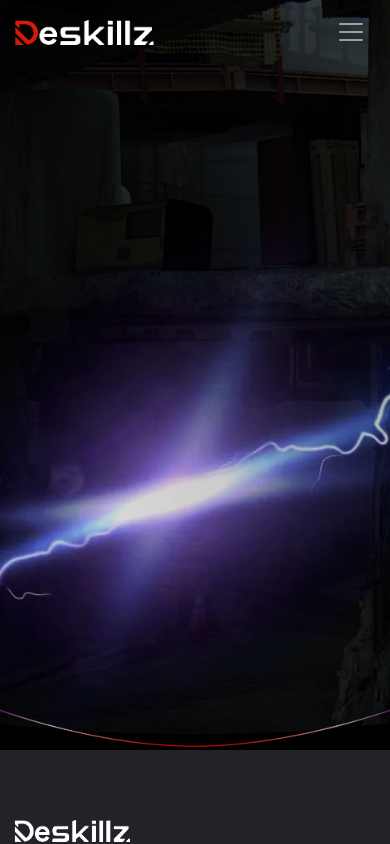
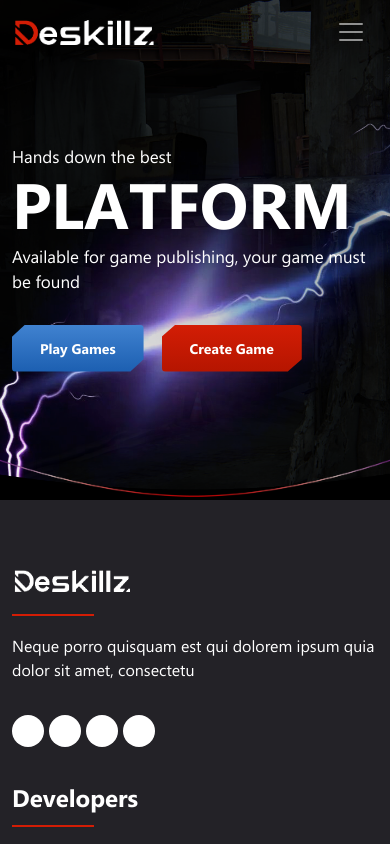
Before and after one commit to faizansultan0/deskillz, a React (Create React App) app: page / in a window 390 px wide. Shown: the top 844 px of the page. Built offline with nearby package versions, Linux system fonts and the light colour scheme.

Commit message:
Home Banner section completed

```diff
--- a/src/App.css
+++ b/src/App.css
@@ -12,6 +12,7 @@
 /* Global CSS */
 * {
     font-family: GadugiBold, sans-serif;
+    color: white;
 }
 
 @media (min-width: 1700px) {
--- a/src/components/footer/footer.css
+++ b/src/components/footer/footer.css
@@ -100,6 +100,7 @@
 
 .footer-links {
     padding: 0;
+    list-style-type: none;
 }
 
 .footer-link-li {
@@ -117,7 +118,7 @@
     text-align: center;
     padding: 9px 0 12px;
     margin: 0;
-    font-family: GadugiRegular;
+    font-family: GadugiRegular, sans-serif;
 }
 
 @media screen and (max-width: 1699.9px) {
--- /dev/null
+++ b/src/components/globalButton/globalButton.css
@@ -0,0 +1,49 @@
+.global-btn {
+    color: white;
+    text-decoration: none;
+    font-size: 20px;
+    border-radius: 4px;
+    clip-path: polygon(10% 0, 100% 0, 100% 74%, 90% 100%, 0 100%, 0 26%);
+    position: relative;
+}
+
+.blue-btn {
+    padding: 22px 46px;
+    background: linear-gradient(180deg, #4082D0 0%, #1C5FB1 100%);
+    overflow: hidden;
+}
+
+.blue-btn::before {
+    content: ' ';
+    position: absolute;
+    top: 0;
+    left: 0;
+    clip-path: polygon(10% 0, 100% 0, 100% 74%, 90% 100%, 0 100%, 0 26%);
+    width: 100%;
+    height: 100%;
+}
+
+.blue-btn::after {
+    position: absolute;
+    left: 50%;
+    top: 50%;
+    background-color: white;
+    opacity: 16%;
+    height: 0px;
+    width: 0px;
+    content: '';
+    transform: translate(-50%, -50%);
+    border-radius: 50%;
+    transition: 0.3s ease-out;
+    transition-delay: 0.3s;
+}
+
+.blue-btn:hover::after {
+    height: 60px;
+    width: 60px;
+}
+
+.red-btn {
+    padding: 22px 40px;
+    background: linear-gradient(180deg, #D31D05 0%, #B51500 100%);
+}
--- /dev/null
+++ b/src/components/globalButton/globalButton.jsx
@@ -0,0 +1,13 @@
+import { Link } from "react-router-dom";
+import './globalButton.css';
+
+
+const GlobalButton = (props) => {
+    return (
+        <Link to={props.to} className={`global-btn ${props.type}`}>
+            {props.text}
+        </Link>
+    )
+}
+
+export default GlobalButton;
--- a/src/components/header/header.css
+++ b/src/components/header/header.css
@@ -102,3 +102,15 @@
         border: none;
     }
 }
+
+@media screen and (max-width: 480px) {
+    .header .navbar {
+        padding: 0;
+    }
+}
+
+@media screen and (max-width: 380px) {
+    .header .logo .logo-img {
+        width: 120px;
+    }
+}
--- a/src/components/header/header.jsx
+++ b/src/components/header/header.jsx
@@ -22,19 +22,19 @@ const Header = () => {
                             <Navbar.Collapse id="basic-navbar-nav">
                                 <Nav className="me-auto">
                                     <Nav.Item>
-                                        <Nav.Link href="/">Home</Nav.Link>
+                                        <Link className='nav-link' to="/">Home</Link>
                                     </Nav.Item>
                                     <Nav.Item>
-                                        <Nav.Link href="#link">Developers</Nav.Link>
+                                        <Link className='nav-link' to="/explore">Developers</Link>
                                     </Nav.Item>
                                     <Nav.Item>
-                                        <Nav.Link href="#link">Players</Nav.Link>
+                                        <Link className='nav-link' to="/game-details">Players</Link>
                                     </Nav.Item>
                                     <Nav.Item>
-                                        <Nav.Link href="#link">About Us</Nav.Link>
+                                        <Link className='nav-link' to="#link">About Us</Link>
                                     </Nav.Item>
                                     <Nav.Item>
-                                        <Nav.Link href="#link">News</Nav.Link>
+                                        <Link className='nav-link' to="#link">News</Link>
                                     </Nav.Item>
                                     {/* <Nav.Item>
                                         <Player
--- a/src/components/home/home.css
+++ b/src/components/home/home.css
@@ -20,28 +20,152 @@
 .banner-imgs .img-2-div {
     position: absolute;
     bottom: 0;
-    right: 0;
+    right: -144px;
 }
 
 .banner-imgs .img {
     width: 97%;
 }
 
+/* Banner Right Content */
+.banner .right-content {
+    padding-top: 206px;
+}
+
+.banner .best-para {
+    font-size: 28px;
+    font-family: GadugiRegular, sans-serif;
+    text-align: right;
+    margin: 0;
+}
+
+.banner .hero-heading {
+    font-size: 140px;
+    line-height: 144px;
+    text-align: right;
+    text-transform: uppercase;
+}
+
+.banner .available-para {
+    font-size: 29px;
+    text-align: right;
+    font-family: GadugiRegular, sans-serif;
+    margin-bottom: 30px;
+}
+
+.banner .buttons {
+    display: flex;
+    justify-content: flex-end;
+    align-items: center;
+    gap: 25px;
+}
+
 @media screen and (max-width: 1699.9px) {
     .banner-imgs .img-2-div {
         display: none;
+    }
+
+    /* Banner Right Section */
+    .banner .right-content {
+        padding-top: 180px;
+    }
+
+    .banner .hero-heading {
+        font-size: 118px;
+    }
+}
+
+@media screen and (max-width: 1500px) {
+    .banner .right-content {
+        padding-top: 150px;
+    }
+
+    .banner .best-para {
+        font-size: 23px;
+    }
+
+    .banner .hero-heading {
+        font-size: 104px;
+        line-height: 110px;
+    }
+
+    .banner .available-para {
+        font-size: 24px;
+    }
+
+    .global-btn {
+        font-size: 18px;
     }
 }
 
 @media screen and (max-width: 1399.9px) {
     .banner {
         background: url('../../assets/images/banner-bt-line.png') bottom center /100% no-repeat, url('../../assets/images/home-banner-bg.png') top center /auto 98% no-repeat, #000;
+        height: 720px;
+    }
+
+    .banner-imgs {
+        height: 646px;
+    }
+
+    .banner-imgs .img {
+        width: 80%;
+    }
+
+    .banner .best-para {
+        font-size: 19px;
+    }
+
+    .banner .hero-heading {
+        font-size: 96px;
+        line-height: 100px;
+    }
+
+    .banner .available-para {
+        font-size: 20px;
+    }
+
+    .global-btn {
+        font-size: 16px;
+    }
+
+    .blue-btn {
+        padding: 18px 38px;
+    }
+
+    .red-btn {
+        padding: 18px 34px;
     }
 }
 
 @media screen and (max-width: 1199.9px) {
     .banner {
-        height: 750px;
+        height: 620px;
+    }
+
+    .banner-imgs {
+        height: 546px;
+    }
+
+    .banner .right-content {
+        padding-top: 126px;
+    }
+
+    .banner .best-para {
+        font-size: 17px;
+    }
+
+    .banner .hero-heading {
+        font-size: 84px;
+        line-height: 96px;
+    }
+
+    .banner .available-para {
+        font-size: 17px;
+    }
+
+    .global-btn {
+        font-size: 14px;
     }
 }
 
@@ -49,16 +173,96 @@
     .banner-imgs {
         display: none;
     }
+
+    .banner .best-para, .banner .hero-heading, .banner .available-para {
+        text-align: left;
+    }
+
+    .banner .buttons {
+        justify-content: start;
+    }
+}
+
+@media screen and (max-width: 767.9px) {
+    .banner {
+        height: 580px;
+    }
+
+    .banner .hero-heading {
+        font-size: 80px;
+        line-height: 84px;
+    }
+
+    .banner .right-content {
+        padding-top: 100px;
+    }
+
+    .blue-btn, .red-btn {
+        padding: 15px 32px;
+    }
+}
+
+@media screen and (max-width: 576.9px) {
+    .banner {
+        height: 550px;
+    }
+
+    .banner .right-content {
+        padding-top: 80px;
+    }
 }
 
 @media screen and (max-width: 480px) {
-    .header .navbar {
-        padding: 0;
+    .banner {
+        height: 500px;
+    }
+
+    .banner .right-content {
+        padding-top: 70px;
+    }
+
+    .banner .hero-heading {
+        font-size: 64px;
+        line-height: 66px;
+    }
+
+    .banner .buttons {
+        gap: 18px;
+    }
+
+    .blue-btn, .red-btn {
+        padding: 13px 28px;
     }
 }
 
 @media screen and (max-width: 380px) {
-    .header .logo .logo-img {
-        width: 120px;
+    .banner {
+        height: 450px;
+    }
+
+    .banner .right-content {
+        padding-top: 60px;
+    }
+
+    .banner .best-para {
+        font-size: 15px;
+    }
+
+    .banner .hero-heading {
+        font-size: 48px;
+        line-height: 50px;
+    }
+
+    .banner .available-para {
+        font-size: 15px;
+        margin-bottom: 22px;
+    }
+
+    .banner .buttons {
+        gap: 10px;
+    }
+
+    .blue-btn, .red-btn {
+        padding: 13px 20px;
     }
 }
--- a/src/components/home/home.jsx
+++ b/src/components/home/home.jsx
@@ -1,5 +1,6 @@
 import Layout from "../../layout";
 import { Container, Row, Col } from "react-bootstrap";
+import GlobalButton from "../globalButton/globalButton";
 import images from "../../assets/images";
 import './home.css';
 
@@ -10,13 +11,24 @@ const Home = () => {
                 <Container>
                     <div className="banner-content">
                         <Row>
-                            <Col xl={7} lg={6} xs={0}>
+                            <Col lg={6} xs={0}>
                                 <div className="banner-imgs">
                                     <div className="img-1-div">
                                         <img src={images.bannerImg1} alt="Banner 1" className="img" />
                                     </div>
                                     <div className="img-2-div">
                                         <img src={images.bannerImg2} alt="Banner 2" className="img" />
+                                    </div>
+                                </div>
+                            </Col>
+                            <Col lg={6} >
+                                <div className="right-content">
+                                    <p className="best-para">Hands down the best</p>
+                                    <h1 className="hero-heading">PLATFORM</h1>
+                                    <p className="available-para">Available for game publishing, your game must be found</p>
+                                    <div className="buttons">
+                                        <GlobalButton to='/explore' text='Play Games' type='blue-btn' />
+                                        <GlobalButton to='/explore' text='Create Game' type='red-btn' />
                                     </div>
                                 </div>
                             </Col>
```
